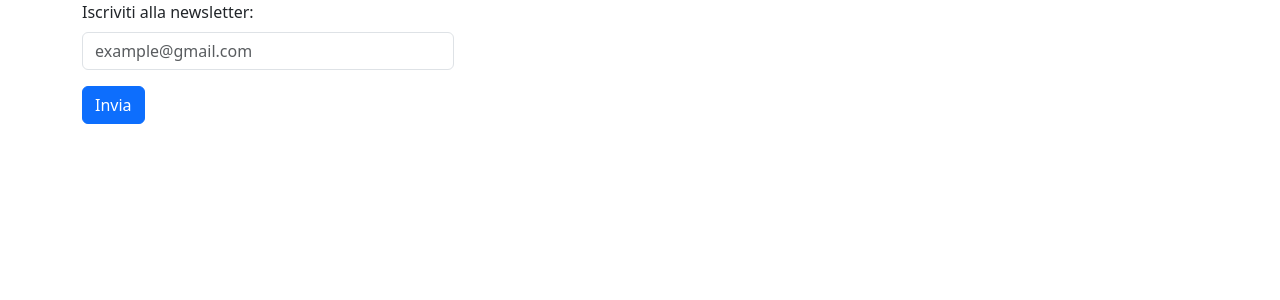
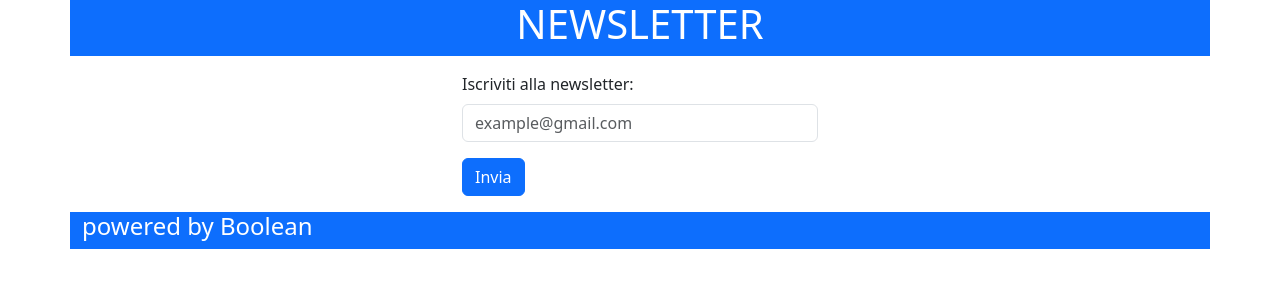
Before and after one commit to Francesca-Barletta/php-iscrizione-newsletter, a PHP site: page / in a window 1280 px wide. Shown: the top 300 px of the page. Run offline with PHP 8.4, Linux system fonts and the light colour scheme.

Commit message:
add header and footer

```diff
--- /dev/null
+++ b/footer.php
@@ -0,0 +1,16 @@
+<!DOCTYPE html>
+<html lang="en">
+<head>
+    <meta charset="UTF-8">
+    <meta name="viewport" content="width=device-width, initial-scale=1.0">
+    <title>Document</title>
+    <link href="https://cdn.jsdelivr.net/npm/bootstrap@5.3.3/dist/css/bootstrap.min.css" rel="stylesheet" integrity="sha384-QWTKZyjpPEjISv5WaRU9OFeRpok6YctnYmDr5pNlyT2bRjXh0JMhjY6hW+ALEwIH" crossorigin="anonymous">
+</head>
+<body>
+    <div class="container mb-3">
+        <div class="row bg-primary text-white ">
+            <h4>powered by Boolean</h4>
+        </div>
+    </div>
+</body>
+</html>
--- /dev/null
+++ b/header.php
@@ -0,0 +1,16 @@
+<!DOCTYPE html>
+<html lang="en">
+<head>
+    <meta charset="UTF-8">
+    <meta name="viewport" content="width=device-width, initial-scale=1.0">
+    <title>Document</title>
+    <link href="https://cdn.jsdelivr.net/npm/bootstrap@5.3.3/dist/css/bootstrap.min.css" rel="stylesheet" integrity="sha384-QWTKZyjpPEjISv5WaRU9OFeRpok6YctnYmDr5pNlyT2bRjXh0JMhjY6hW+ALEwIH" crossorigin="anonymous">
+</head>
+<body>
+    <div class="container mb-3">
+        <div class="row bg-primary text-white text-center">
+            <h1>NEWSLETTER</h1>
+        </div>
+    </div>
+</body>
+</html>
--- a/index.php
+++ b/index.php
@@ -30,42 +30,45 @@ include __DIR__ . '/utilities.php';
 <head>
     <meta charset="UTF-8">
     <meta name="viewport" content="width=device-width, initial-scale=1.0">
-    <title>Document</title>
+    <title>Newsletter</title>
     <link href="https://cdn.jsdelivr.net/npm/bootstrap@5.3.3/dist/css/bootstrap.min.css" rel="stylesheet" integrity="sha384-QWTKZyjpPEjISv5WaRU9OFeRpok6YctnYmDr5pNlyT2bRjXh0JMhjY6hW+ALEwIH" crossorigin="anonymous">
   </head>
 </head>
 <body>
+    <header>
+        <?php include __DIR__ . '/header.php';?>
+    </header>
+    <main class="mh-100">
       <div class="container">
-        <div class="row">
-        <form action="" method="POST">
-          <div class="mb-3 col-4" >
+        <div class="row h-100 justify-content-center">
+            <form action="" class="col-4 mb-3" method="POST">
+              <div class="mb-3" >
                 <label for="email" class="form-label">Iscriviti alla newsletter:</label>
                 <input type="text" class="form-control" name="email" id="email" placeholder="example@gmail.com">
               </div>
               <button type="submit" class="btn btn-primary">Invia</button>
             </form>
-        <!-- <form action="" method="POST">
-            <div>
-                <input type="text" name="email">
         </div>
-            <div>
-                <button>invia</button>
       </div>
-
-        </form> -->
-        <div class>
+      <div class="container">
+            <div class="row justify-content-center">
                     <?php if(validEmail($email) === true) { ?>
-                    <div class="alert alert-primary col-4" role="alert">
+                        <div class="alert alert-primary col-3 text-center" role="alert">
                         email valida
                       </div>
                     <?php }elseif(validEmail($email) === false){ ?>
-                    <div class="alert alert-danger col-4" role="alert">
+                        <div class="alert alert-danger col-3 text-center" role="alert">
                         email non valida
                       </div>
                      <?php } ?>
              </div>
       </div>
 
-    <script src="https://cdn.jsdelivr.net/npm/bootstrap@5.3.3/dist/js/bootstrap.bundle.min.js" integrity="sha384-YvpcrYf0tY3lHB60NNkmXc5s9fDVZLESaAA55NDzOxhy9GkcIdslK1eN7N6jIeHz" crossorigin="anonymous"></script>
+    </main>
+    <footer>
+        <?php include __DIR__ . '/footer.php';?>
+    </footer>
+
+
 </body>
 </html>
```
Lines whose indentation alone changed are shown as unchanged.
